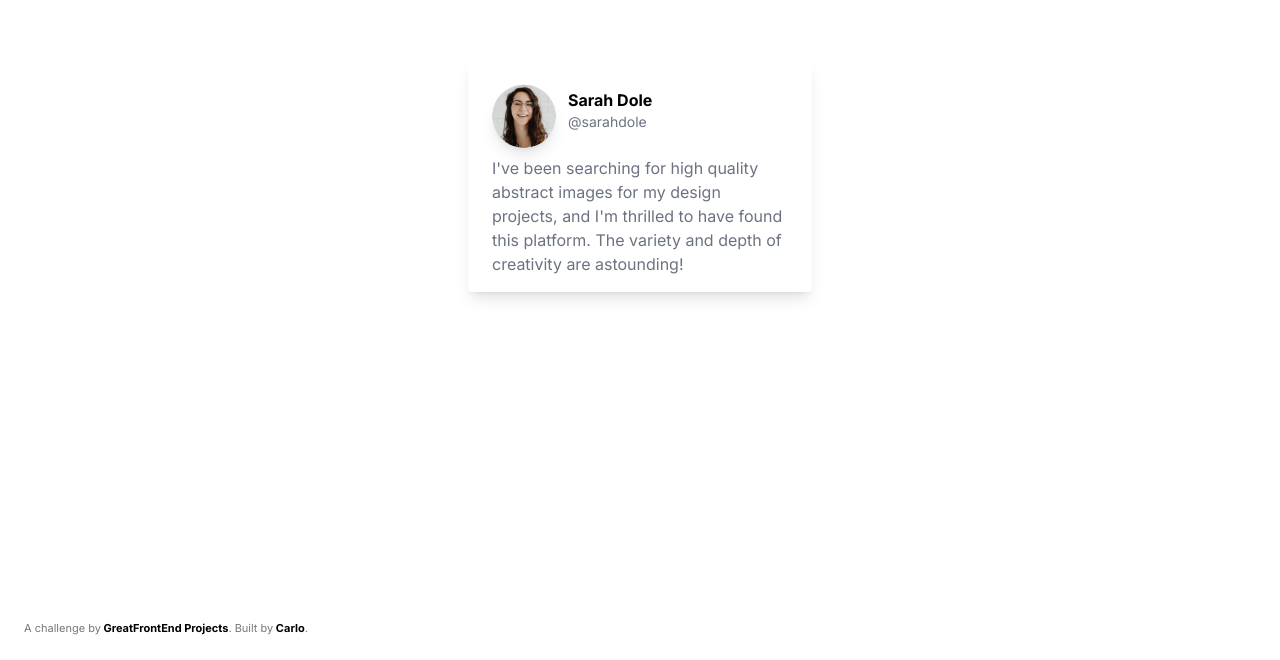
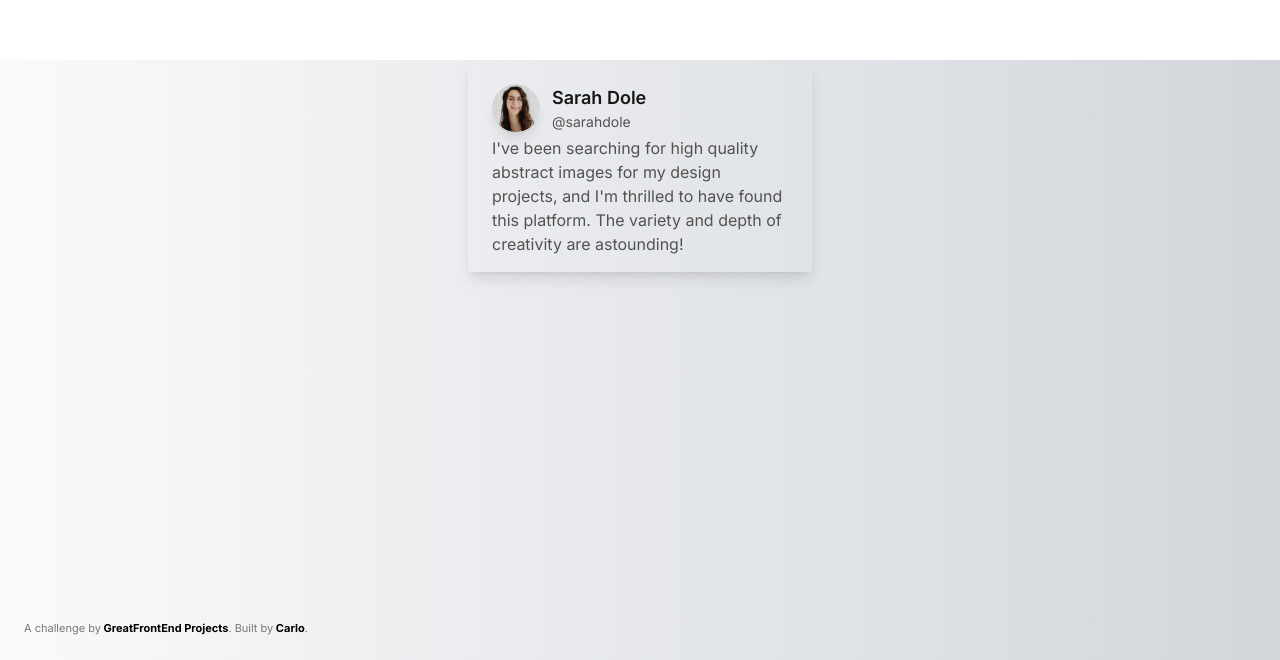
Before and after one commit to malixi/marketing-apps, a Next.js app: page / in a window 1280 px wide. Shown: the part 140-800 px from the top of the page. Built offline with nearby package versions, Linux system fonts and the light colour scheme.

Commit message:
Updated the class and background

```diff
--- a/src/app/Components/Testimonials.tsx
+++ b/src/app/Components/Testimonials.tsx
@@ -1,15 +1,15 @@
 const Testimonial = ({ data } : { data: { name: string, username: string, image: string, description: string } }) => {
     return (
         <div className="max-w-[21.5rem] rounded overflow-hidden shadow-lg">
-            <div className="px-6 py-4">
+            <div className="px-6 py-4 text-neutral-600">
                 <div className="flex flex-row">
-                    <img className="w-16 h-16 mt-2 mr-3 rounded-full shadow-lg" src={data.image} alt={data.username} />
-                    <div className="flex flex-col mt-3">
-                        <p className="font-bold text-l">{data.name}</p>
-                        <p className="text-sm text-gray-500">@{data.username}</p>
+                    <img className="w-12 h-12 mt-2 mr-3 rounded-[50px] shadow-lg" src={data.image}/>
+                    <div className="flex flex-col mt-2">
+                        <p className="font-semibold text-lg text-neutral-900">{data.name}</p>
+                        <p className="text-sm " >@{data.username}</p>
                     </div>
                 </div>
-                <p className="text-gray-500 text-base mt-2">
+                <p className="text-base mt-1">
                    {data.description}
                 </p>
             </div>
--- a/src/app/page.tsx
+++ b/src/app/page.tsx
@@ -10,7 +10,7 @@ const data = {
 export default function Home() {
   return (
     <main>
-      <div className="flex h-screen flex-col items-center mt-[200px]">
+      <div className="flex h-screen flex-col items-center mt-[200px] bg-gradient-to-r from-[#F9FAFB] to-[#D2D6DB]">
       <Testimonials data={data} /></div>
       <div className="credits" data-gfe-screenshot-exclude="true">
       A challenge by
```
